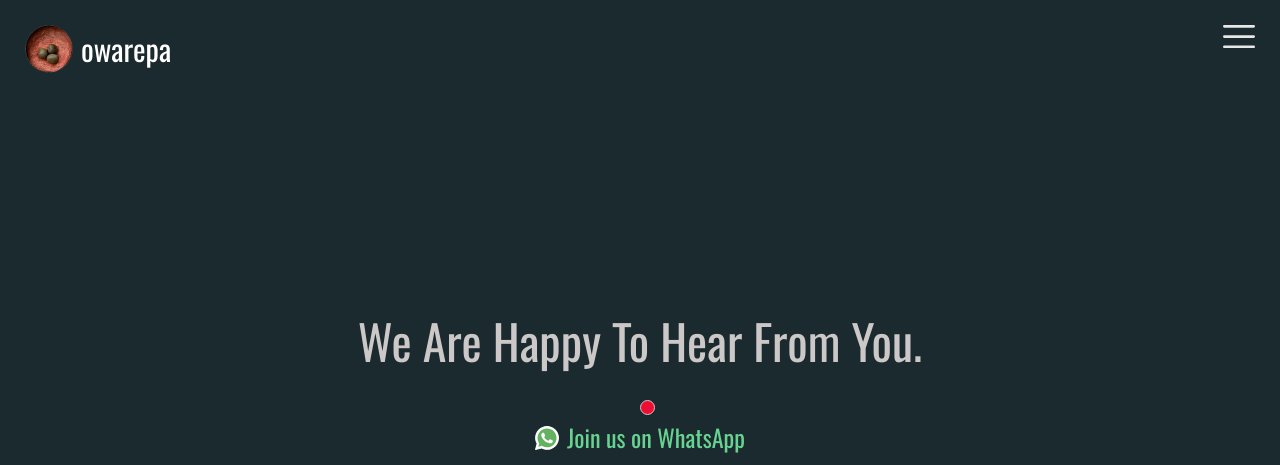
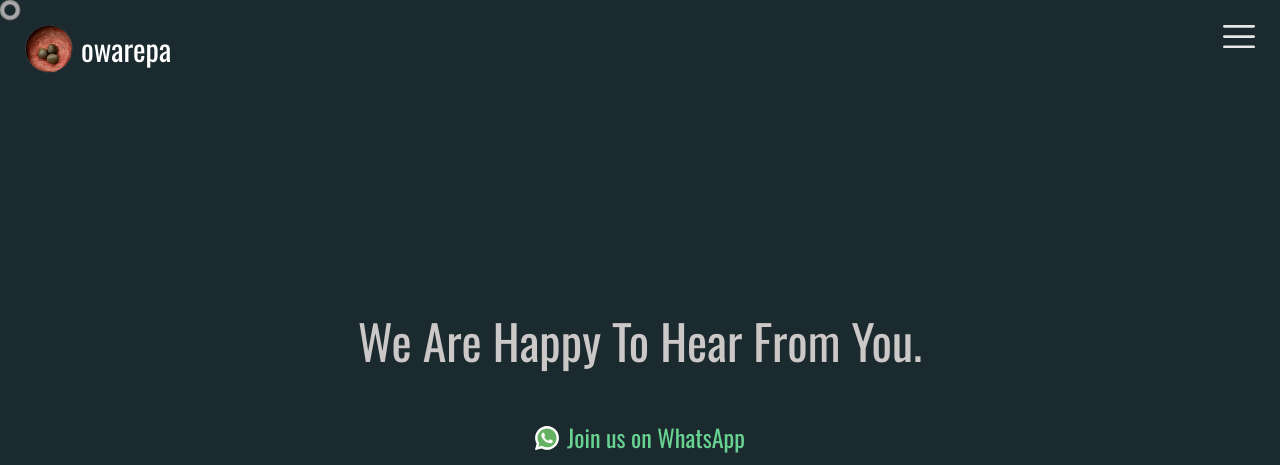
Before and after one commit to ebenKB/owarepa, a Next.js app: page /contact in a window 1280 px wide. Shown: the top 465 px of the page. Built offline with nearby package versions, Linux system fonts and the light colour scheme.

Commit message:
refactor cursor and enable document cursor

```diff
--- a/components/Cursor.js
+++ b/components/Cursor.js
@@ -15,14 +15,15 @@ const Cursor = () => {
   }
 
   const positionElement = (event) => {
+    console.log(event.pageY)
     const mouse = {
       x: mouseX(event),
       y:  mouseY(event),
     }
 
     if (follower.current) {
-      follower.current.style.top = (mouse.y) + 'px'
-      follower.current.style.left = (mouse.x) + 'px'
+      follower.current.style.top = (mouse.y - 10) + 'px'
+      follower.current.style.left = (mouse.x - 10) + 'px'
     }
   }
 
@@ -38,10 +39,7 @@ const Cursor = () => {
   })
 
   return (
-    <div ref={follower} id="follower" className={styles.follower}>
-      <div ref={circle_1} id="cirlce_1" className={styles.circle_1}></div>
-      <div ref={circle_2} id="circle_2" className={styles.circle_2}></div>
-    </div>
+    <div ref={follower} id="follower" className={styles.follower}></div>
   )
 }
 
--- a/styles/cursor.module.css
+++ b/styles/cursor.module.css
@@ -1,62 +1,57 @@
 .follower {
-  background: var(--red);
-  width: 15px;
-  height: 15px;
-  border-radius: 100%;
+  width: 20px;
+  height: 20px;
+  border: 4px solid var(--off-white);
+  border-radius: 50%;
   position: fixed;
-  top : 50%;
-  left : 50%;
-  z-index: 99;
-  border: 1px solid var(--off-white);
-  box-shadow: 0 1px 2px rgba(0,0,0,.1);
+  transition-duration: 100ms;
+  transition-timing-function: ease-out;
+  animation: cursorAnim .5s infinite alternate;
+  pointer-events: none;
+  z-index:99;
 }
 
-.circle_1 {
-  position:fixed;
-  background: white;
+.follower::after {
+  content: "";
+  width: 20px;
+  height: 20px;
+  position: absolute;
+  border: 4px solid gray;
   border-radius: 50%;
-  height: 0em;
-  width: 0em;
-  margin-top: 0em;
-  margin-left: 0em;
-  /* -webkit-animation: pulse 2s infinite;
-  animation: pulse 2s infinite; */
+  opacity: .5;
+  top: -4px;
+  left: -4px;
+  animation: cursorAnim3 .5s infinite alternate;
 }
 
-.circle_2 {
-  position: fixed;
-  background: rgba(200,0,0,0.8);
-  border-radius: 50%;
-  height: 0px;
-  width: 0px;
-  margin-top: 0.15em;
-  margin-left: 0.1em;
-  /* -webkit-animation: pulse 2s infinite;
-  animation: pulse 2s infinite; */
+@keyframes cursorAnim {
+  from {
+      transform: scale(1);
+  }
+
+  to {
+      transform: scale(.7);
+  }
 }
 
-@keyframes pulse {
-  0% {
-    opacity: 0.2;
-    height: 30px;
-    width: 30px;
-    margin-top: -0.5em;
-    margin-left: -0.5em;
+@keyframes cursorAnim2 {
+  from {
+      transform: scale(1);
   }
-
-  50% {
-    opacity: 0.9;
-    height: 25px;
-    width: 25px;
-    margin-top: -1.5em;
-    margin-left: -1.5em;
-  }
-
-  100% {
-    opacity: 0.2;
-    height: 30px;
-    width: 30px;
-    margin-top: -0.5em;
-    margin-left: -0.5em;
+  to {
+      transform: scale(.5);
   }
 }
+
+@keyframes cursorAnim3 {
+  0% {
+      transform: scale(1);
+  }
+  /* 50% {
+      transform: scale(2);
+  } */
+  100% {
+      transform: scale(2);
+      opacity: 0;
+  }
+}
--- a/styles/globals.css
+++ b/styles/globals.css
@@ -22,7 +22,7 @@ body {
 a {
   color: inherit;
   text-decoration: none;
-  cursor: none;
+  /* cursor: none; */
 }
 
 a.active {
@@ -137,6 +137,6 @@ input:-webkit-autofill:active  {
 
 @media only screen and (min-width: 640px) {
   body {
-    cursor: none;
+    /* cursor: none; */
   }
 }
```
